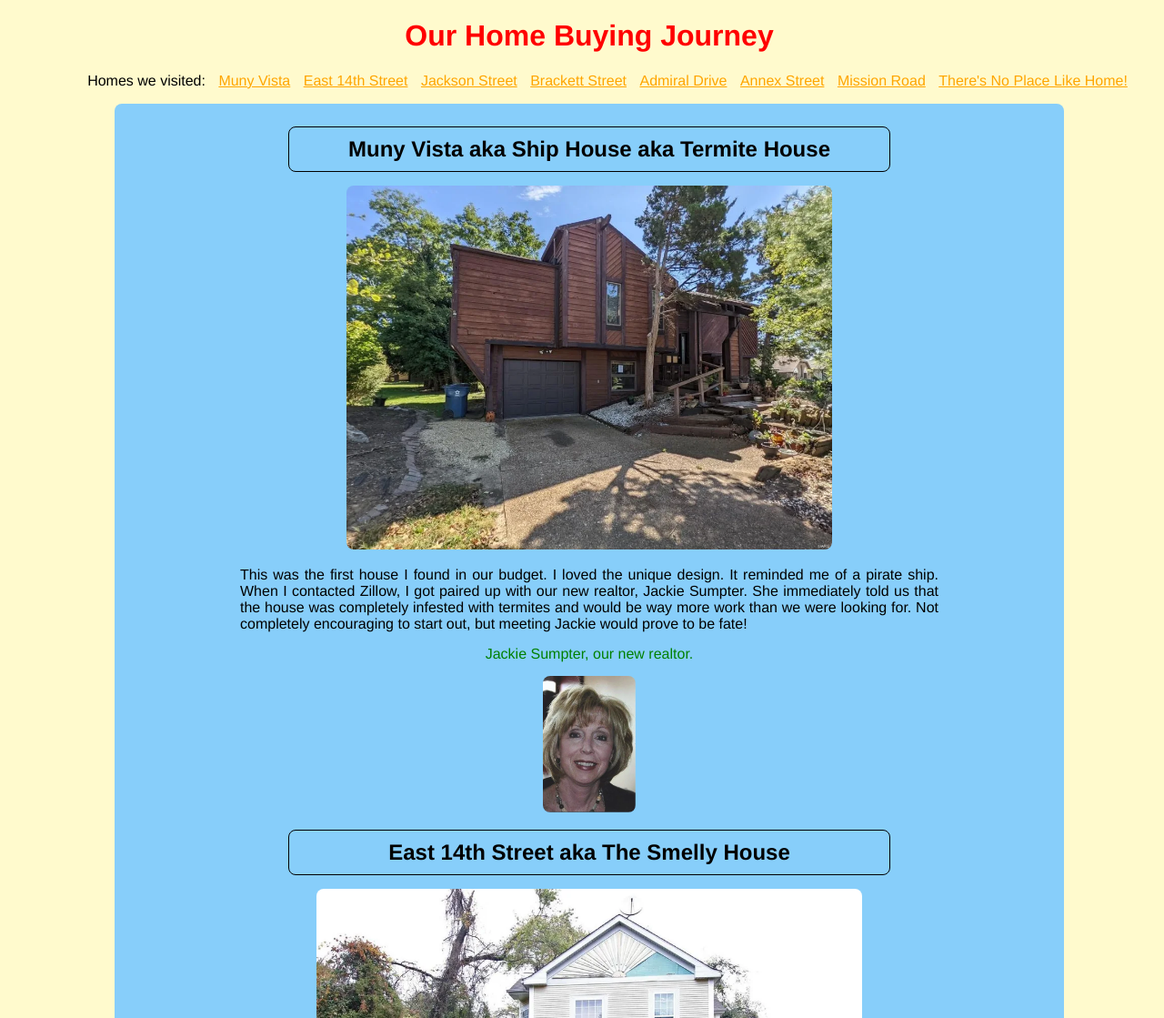
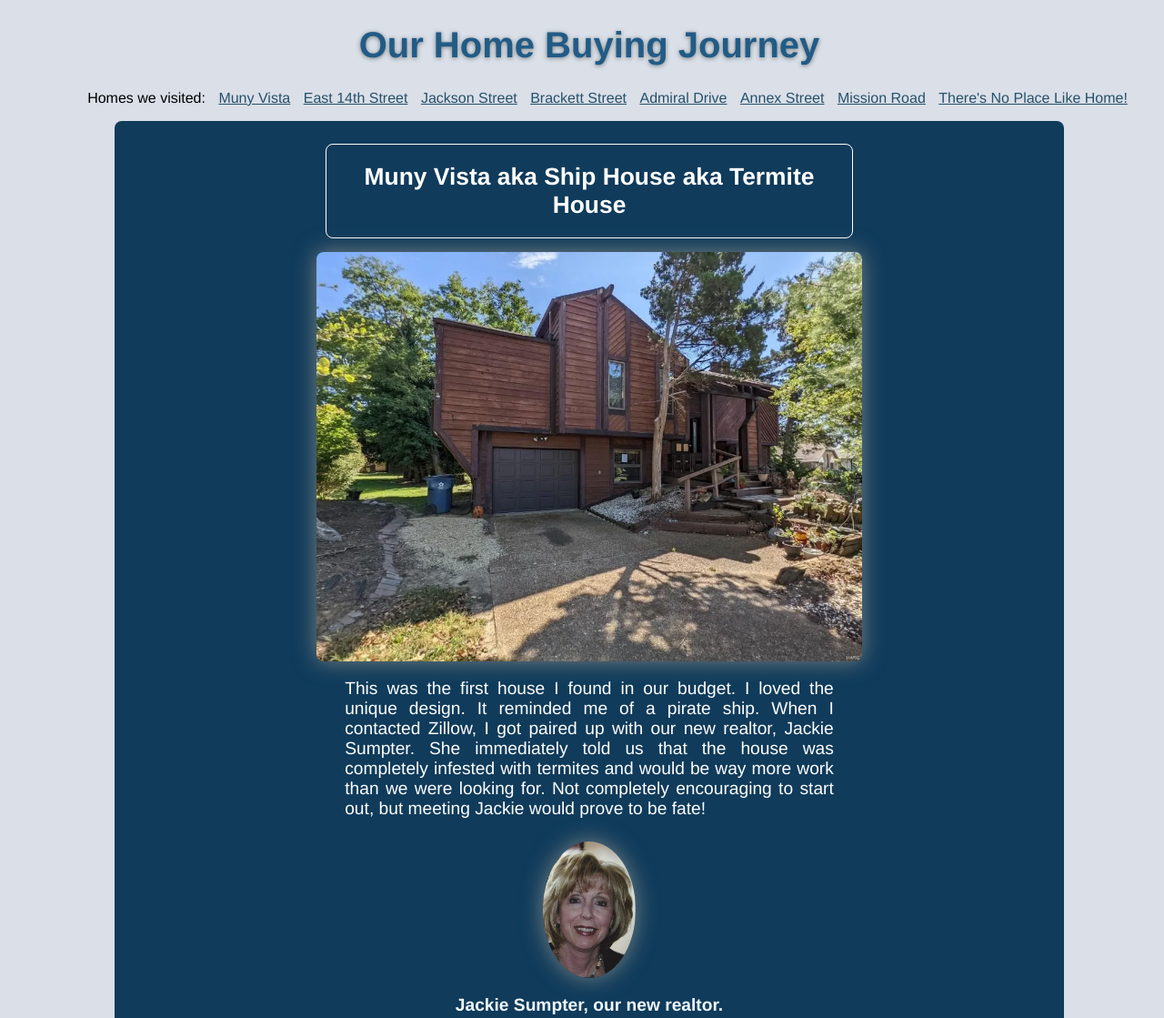
Before and after one commit to ha-x-3/html-me-something, a website: page index.html in a window 1280 px wide. Shown: the top 1119 px of the page at 91% size. Drawn offline with Linux system fonts and the light colour scheme.

Commit message:
Changed styling from assignment requirements

```diff
--- a/index.html
+++ b/index.html
@@ -23,42 +23,42 @@
          <article>
            <section>
              <h2 id="muny-vista">Muny Vista aka Ship House aka Termite House</h1>
-             <img src="img/munyVista.jpg" alt="Muny Vista House" height="400px">
+             <img src="img/munyVista.jpg" alt="Muny Vista House" width="600px">
              <p>This was the first house I found in our budget. I loved the unique design. It reminded me of a pirate ship. When I contacted Zillow, I got paired up with our new realtor, Jackie Sumpter. She immediately told us that the house was completely infested with termites and would be way more work than we were looking for. Not completely encouraging to start out, but meeting Jackie would prove to be fate!</p>
              <aside>
-              <p id="testP" class="funParagraph">Jackie Sumpter, our new realtor.</p>
                <img src="img/jackieSumpter.jpg" alt="Realtor Jackie Sumpter" height="150px">
+               <p id="testP" class="funParagraph">Jackie Sumpter, our new realtor.</p>
              </aside>
            </section>
            <section>
              <h2 id="e-14th">East 14th Street aka The Smelly House</h2>
-             <img src="img/east14th.jpg" alt="E 14th House" height="400px">
+             <img src="img/east14th.jpg" alt="E 14th House" width="600px">
              <p>Here is where we finally met Jackie in person after only talking on the phone. I loved the house's vintage feel but there were a ton of red flags in the pictures. It turned out to be a rainy day so I expected it to be a bit musty since it had an original 1800's basement. When we got inside it didn't look terrible, but the smell was so overpowering that we only spent about 3 minutes inside. We spent the next half hour getting to know each other standing in the freezing rain outside rather than stand in the stench. Needless to say, next...</p>
            </section>
            <section>
              <h2 id="jackson">Jackson Street aka Popsicle House</h2>
-             <img src="img/jacksonSt.jpg" alt="Jackson St House" height="400px">
+             <img src="img/jacksonSt.jpg" alt="Jackson St House" width="600px">
              <p>This house still makes me sad. It had such charm and potential. However, as soon as we entered there was an old popsicle stick stuck to the floor and dirty laundry all over (I didn't expect HGTV shown houses in this market but come on!). The whole house was neglected and abused from start to finish. A good craftsman could really make this house sing, but it was so obviously not maintained we just couldn't take the risk. </p>
            </section>
            <section>
              <h2 id="brackett">Brackett Street aka It <em>Could</em> Work I Guess...</h2>
-             <img src="img/brackettSt.jpg" alt="Brackett St House" height="400px">
+             <img src="img/brackettSt.jpg" alt="Brackett St House" width="600px">
              <p>This house was being rehabbed by the current owner who was doing a descent job. It still needed lots of TLC but it technically checked all our boxes. The real deal-breaker was the neighborhood. If I could have picked this house up and moved it somewhere else, we may have tried to make it work. More importantly, this is where Jackie mentions a house that might be perfect for us that she will be selling for a friend's family soon (stay tuned!).</p>
            </section>
            <section>
              <h2 id="admiral">Admiral Drive aka Not the Neighborhood For Us</h2>
-             <img src="img/admiralDr.jpg" alt="Admiral Dr House" height="400px">
+             <img src="img/admiralDr.jpg" alt="Admiral Dr House" width="600px">
              <p>As soon as we turned on this street we knew the neighborhood was probably not going to work. To make things more awkward, it was for sale by owner so I had to be careful to keep my thoughts to myself. Again, the house itself could technically work as it checked all the boxes but one of the major reasons for moving was for a quieter neighborhood. Next...</p>
            </section>
            <section>
              <h2 id="annex">Annex St aka Definitely Haunted But That Barn!</h2>
-             <img src="img/annexSt.jpg" alt="Annex St House" height="400px">
+             <img src="img/annexSt.jpg" alt="Annex St House" width="600px">
              <p>This house was one bedroom short but it had been completely rehabbed and had a huge 2.5 story barn that had the potential to be converted into the missing workspace we need at home. It was most definitely haunted but it had so much charm. When we got in the barn it was clear that it would take way too much money to make it safe for computer equipment. Since we got done with this house early, Jackie asked her friend if we could pop in to see the house she had in mind for us and they were available!</p>
            </section>
            <section>
              <h2 id="mission">Mission Rd aka Could This Really Be It??</h2>
-             <img src="img/missionRd.jpg" alt="Mission Rd House" height="400px">
-             <p>We hadn't planned to go here and it was still full of the previous owner's things but it was clear the second we walked in that we wanted this house. By the time we got to the finished basement, we were downright giddy. We found our house! They only problem, it's not for sale yet.We waited for what seemed like an eternity until they were finally ready to talk about a contract. I was terrified they would take it to market and we would lose it. There was also a cash buyer interested. We were eventually able to make an offer that avoided the house going to market (avoiding any possible bidding wars), that was only slightly over my planned budget.</p>
+             <img src="img/missionRd.jpg" alt="Mission Rd House" width="600px">
+             <p>We hadn't planned to go here and it was still full of the previous owner's things but it was clear the second we walked in that we wanted this house. By the time we got to the finished basement, we were downright giddy. We found our house! They only problem, it's not for sale yet. We waited for what seemed like an eternity until they were finally ready to talk about a contract. I was terrified they would take it to market and we would lose it. There was also a cash buyer interested. We were eventually able to make an offer that avoided the house going to market (avoiding any possible bidding wars), that was only slightly over my planned budget.</p>
            </section>
            <section>
              <h2 id="home">&hearts; There's No Place Like Home! &hearts;</h2>
--- a/styles.css
+++ b/styles.css
@@ -3,22 +3,30 @@ body {
   margin: 8px;
   display: block;
   font-family: Helvetica, sans-serif;
-  background-color: lemonchiffon;
+  background-color: rgb(218, 223, 232);
   width: 100%;
+  color: white;
+  font-size: 1rem;
+}
+
+header {
+  color: black;
 }
 
 #mainHeading {
-  color: red;
+  color: rgb(33, 91, 134);
   text-align: center;
+  text-shadow: 0 1px 5px rgb(121, 130, 130);
+  font-size: 2.5rem;
 }
 
 .funParagraph {
-  color: green;
+  color: aliceblue;
   text-align: center;
 }
 
 a {
-  color: orange;
+  color: rgb(38, 81, 106);
 }
 
 ul {
@@ -34,7 +42,7 @@ li {
 article {
   width: 80vw;
   min-width: 700px;
-  background-color: lightskyblue;
+  background-color: rgb(16, 59, 91);
   margin: auto;
   text-align: center;
   border-radius: 8px;
@@ -42,21 +50,24 @@ article {
 }
 
 h2 {
-  border: black solid 1px;
-  padding: 10px;
+  border: white ridge 1px;
+  padding: 20px;
   border-radius: 8px;
-  max-width: 50vw;
+  max-width: 42vw;
   margin: 15px auto;
+  font-size: 1.65rem;
 }
 
 img {
   border-radius: 8px;
+  box-shadow: 0 0 25px rgb(121, 130, 130);
 }
 
 p {
-  max-width: 60vw;
-  margin: 15px auto;
+  max-width: 42vw;
+  margin: 15px auto 25px auto;
   text-align: justify;
+  font-size: 1.2rem;
 }
 
 #footer {
@@ -65,4 +76,13 @@ p {
 
 .footer {
   padding: 8px;
+  color: black;
 }
+
+aside {
+  font-weight: bold;
+}
+
+aside img {
+  border-radius: 50%;
+}
```
